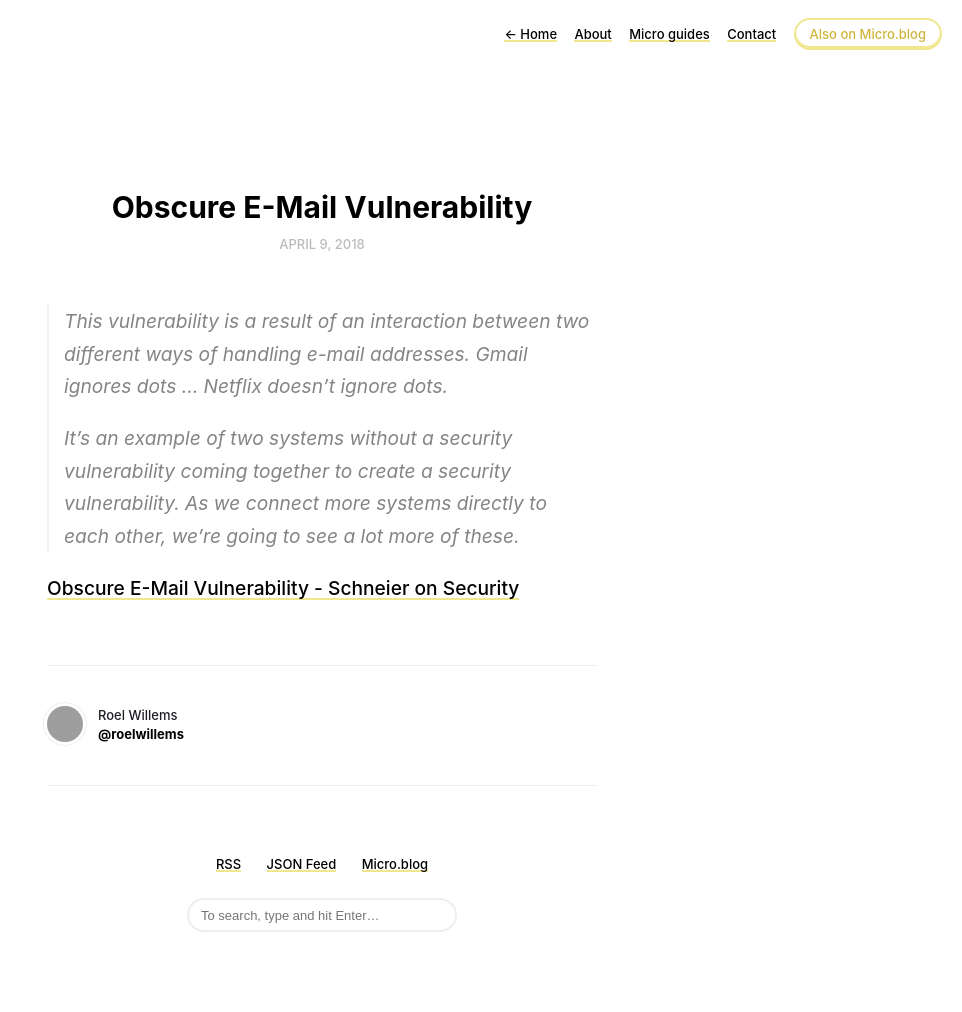
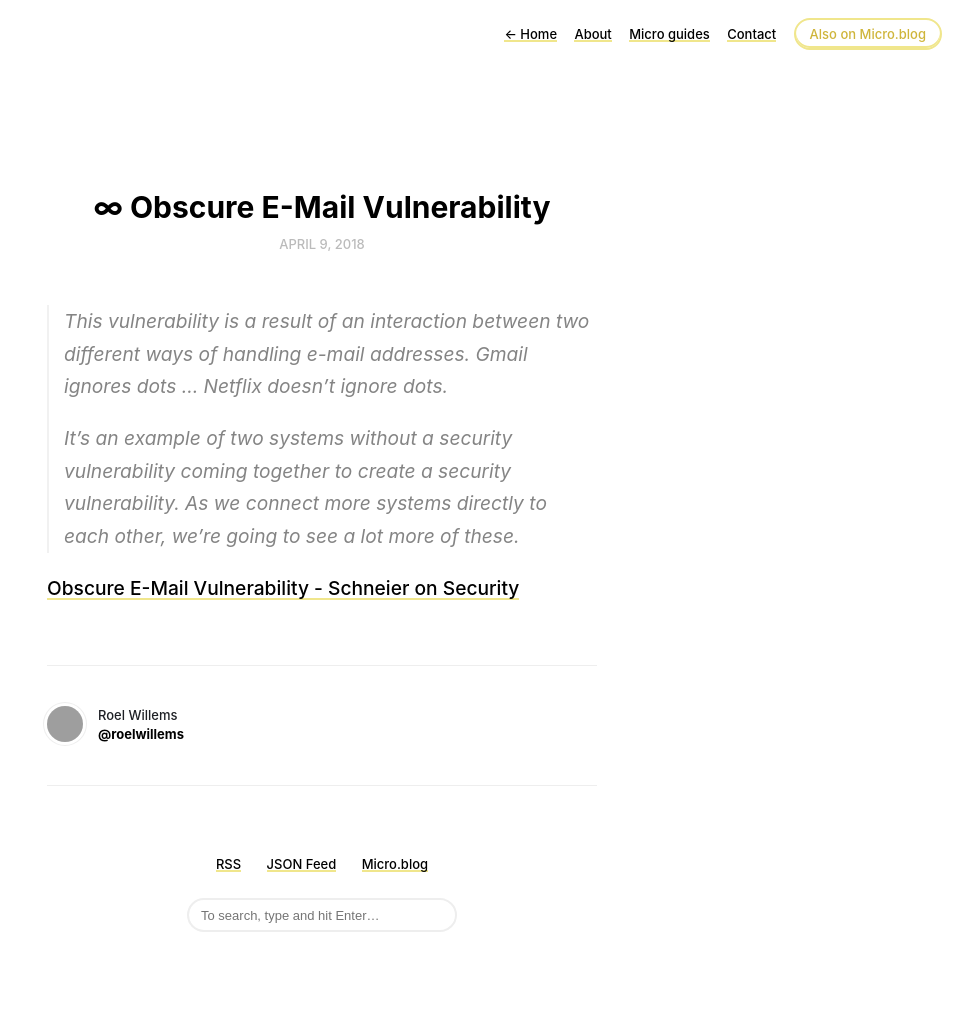
Before and after one commit to roelwillems/roelwillems.github.io, a Jekyll site: the page built from _posts/2018-04-09-obscure-email-vulnerability.md, in a window 1280 px wide. Shown: the whole page, without its empty margins (318-1280 px from the left). Built offline with Jekyll 4.4.1, drawn with Linux system fonts in a browser that asks for light colours; grey boxes are pictures that could not be loaded.

Commit message:
Mirroring from Micro.blog.

```diff
--- a/_posts/2018-04-09-obscure-email-vulnerability.md
+++ b/_posts/2018-04-09-obscure-email-vulnerability.md
@@ -1,6 +1,6 @@
 ---
 layout: post
-title: "Obscure E-Mail Vulnerability"
+title: "∞ Obscure E-Mail Vulnerability"
 microblog: false
 audio:
 date: 2018-04-09 22:44:44 +0200
```
